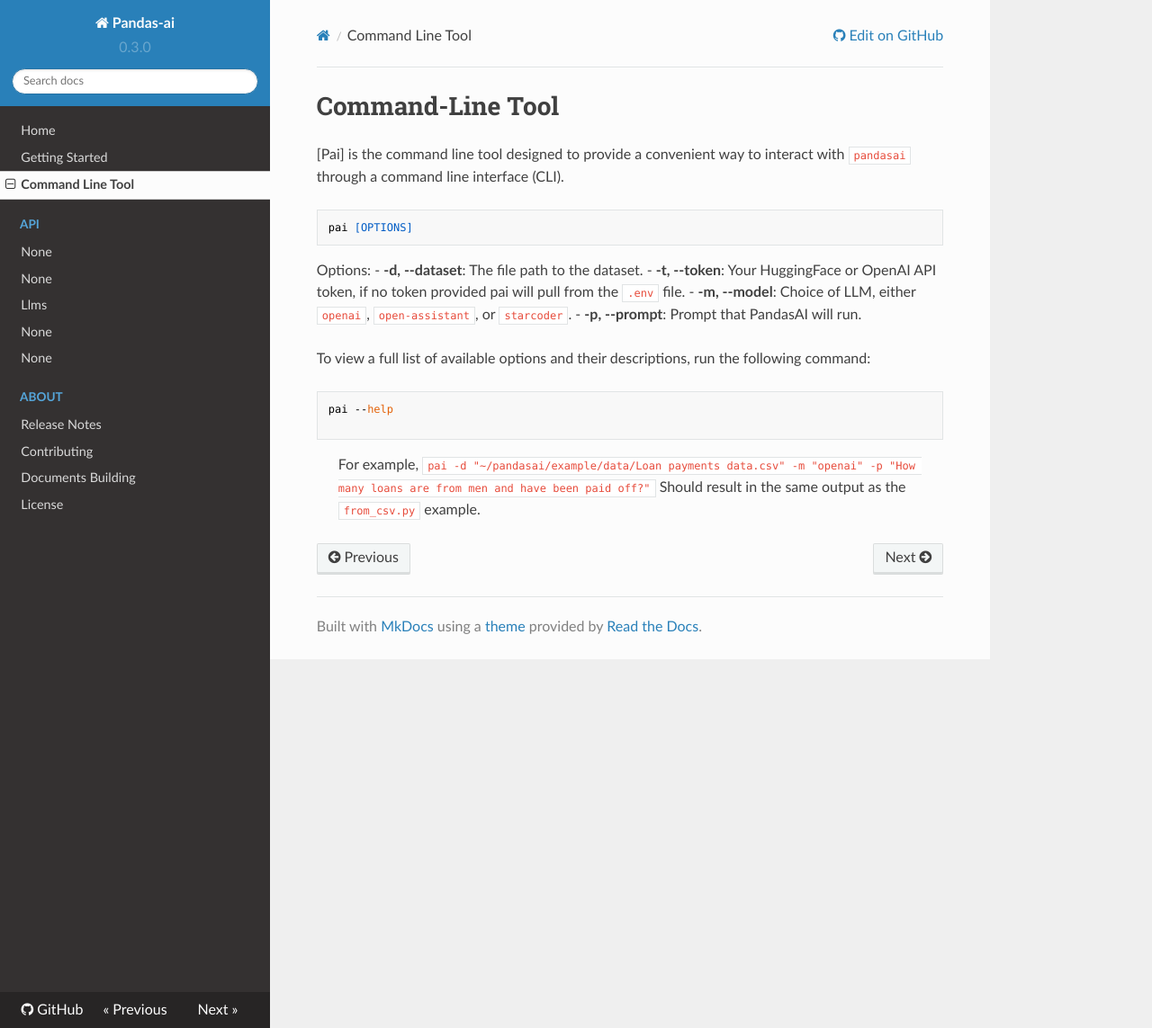
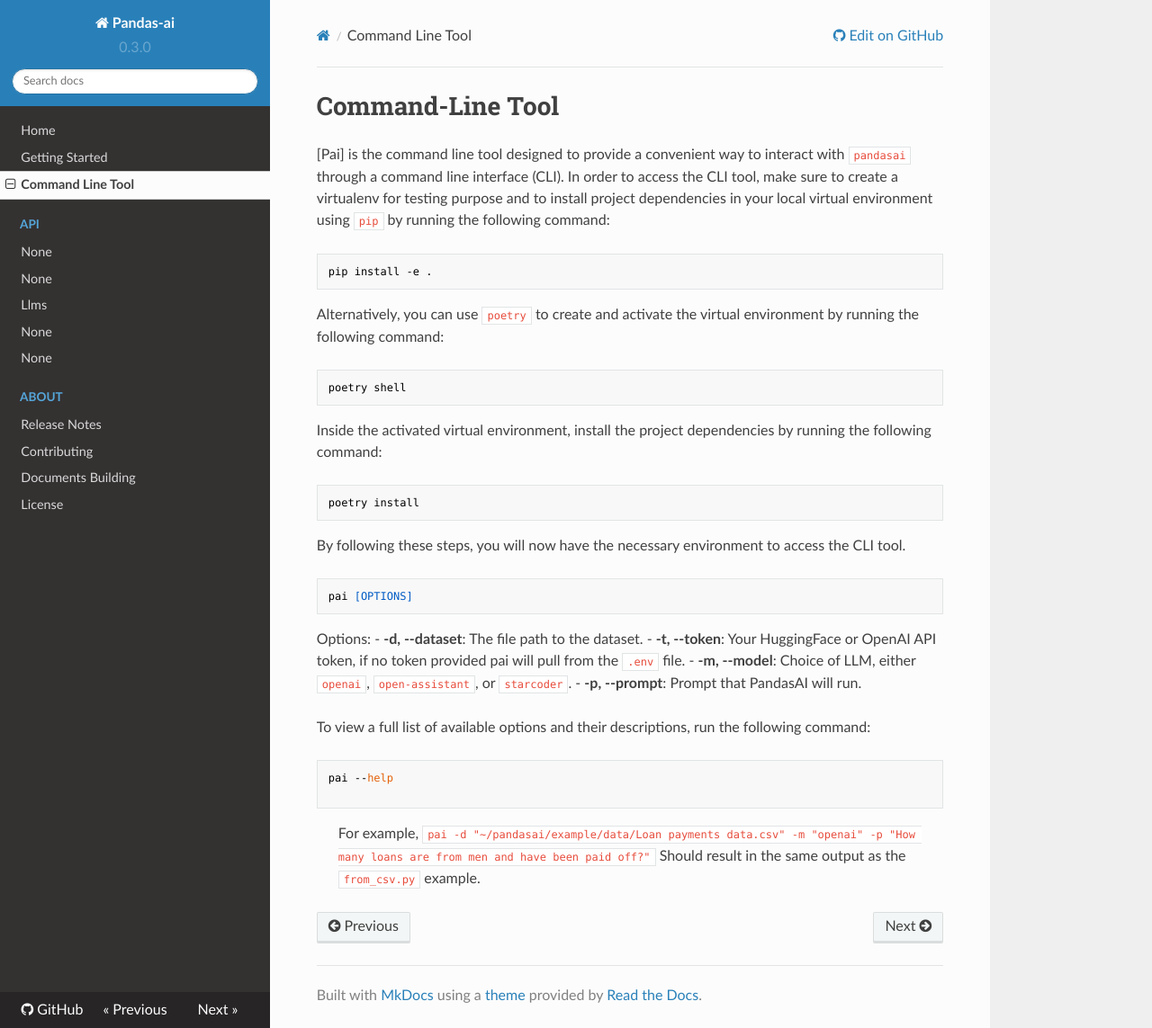
Before and after one commit to Sinaptik-AI/pandas-ai, an MkDocs documentation site: the page built from docs/pai_cli.md, in a window 1280 px wide and 1143 px high. Shown: the whole window at 90% size. Built offline with MkDocs 1.6.1, drawn with Linux system fonts in a browser that asks for light colours; nearby versions of some CDN libraries.

Commit message:
docs: added cli access instructions

````diff
--- a/docs/pai_cli.md
+++ b/docs/pai_cli.md
@@ -1,5 +1,18 @@
 # Command-Line Tool
-[Pai] is the command line tool designed to provide a convenient way to interact with `pandasai` through a command line interface (CLI).
+[Pai] is the command line tool designed to provide a convenient way to interact with `pandasai` through a command line interface (CLI). In order to access the CLI tool, make sure to create a virtualenv for testing purpose and to install project dependencies in your local virtual environment using `pip` by running the following command:
+```
+pip install -e .
+```
+Alternatively, you can use `poetry` to create and activate the virtual environment by running the following command:
+```
+poetry shell
+```
+Inside the activated virtual environment, install the project dependencies by running the following command:
+```
+poetry install
+```
+
+By following these steps, you will now have the necessary environment to access the CLI tool.
 
 ```
 pai [OPTIONS]
````
Also changed, not shown: README.md (+14 -1 lines).
